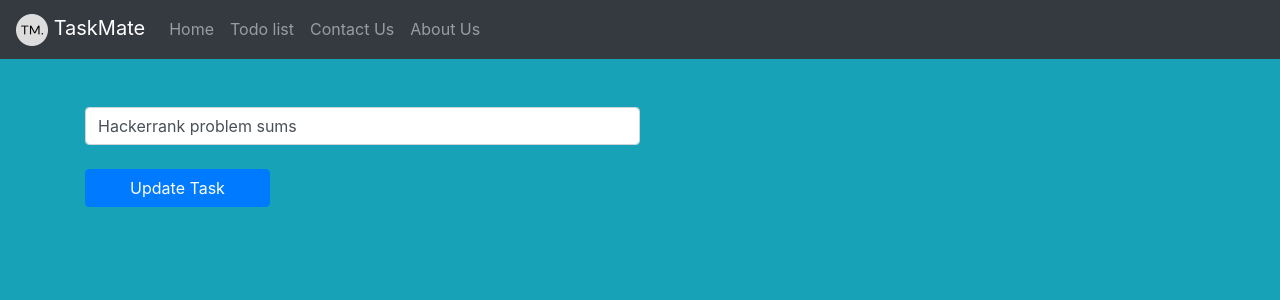
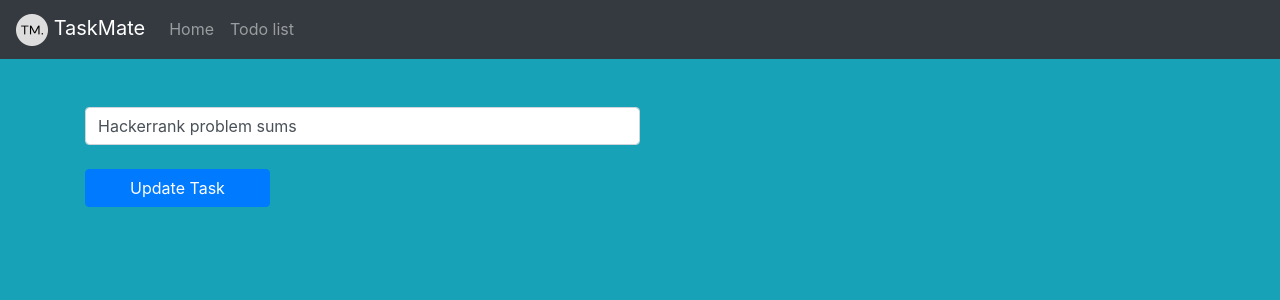
Before and after one commit to Parshva1508/Task, a Django app: page /task/edit/30 in a window 1280 px wide. Shown: the top 300 px of the page. Run offline with Django 3.2, Linux system fonts and the light colour scheme; data comes from the database, SQL or seed files in the repository; both versions use the stored data as it was after the commit; some libraries are stand-ins or nearby versions.

Commit message:
Add files via upload

```diff
--- a/djangoproject/taskmate/taskmate/urls.py
+++ b/djangoproject/taskmate/taskmate/urls.py
@@ -21,8 +21,6 @@ urlpatterns = [
     path('admin/', admin.site.urls),
     path('task/',include('todolist.urls')),
     path('', todolist_views.index, name='index'),
-    path('contact', todolist_views.contact, name='contact'),
-    path('about', todolist_views.about, name='about'),
     path('todolist', todolist_views.todolist, name='todolist'),
 
     ]
--- a/djangoproject/taskmate/templates/base.html
+++ b/djangoproject/taskmate/templates/base.html
@@ -22,8 +22,6 @@
     <div class="navbar-nav">
       <a class="nav-item nav-link" href="{% url 'index' %}">Home</a>
       <a class="nav-item nav-link" href="{% url 'todolist' %}">Todo list</a>
-      <a class="nav-item nav-link" href="{% url 'contact' %}">Contact Us</a>
-      <a class="nav-item nav-link" href="{% url 'about' %}">About Us</a>
             </div>
         </div>
     </nav>
--- a/djangoproject/taskmate/todolist/views.py
+++ b/djangoproject/taskmate/todolist/views.py
@@ -59,15 +59,3 @@ def pendingtask(request, task_id):
     task.save()
 
     return redirect('todolist')
-
-def contact(request):
-    context = {
-        'contact_text' : "Welcome to Contact page"
-    }
-    return render(request, 'contact.html', context)
-
-def about(request):
-    context = {
-        'about_text' : "Welcome to About page"
-    }
-    return render(request, 'about.html', context)
```
Also changed, not shown: djangoproject/taskmate/db.sqlite3.
